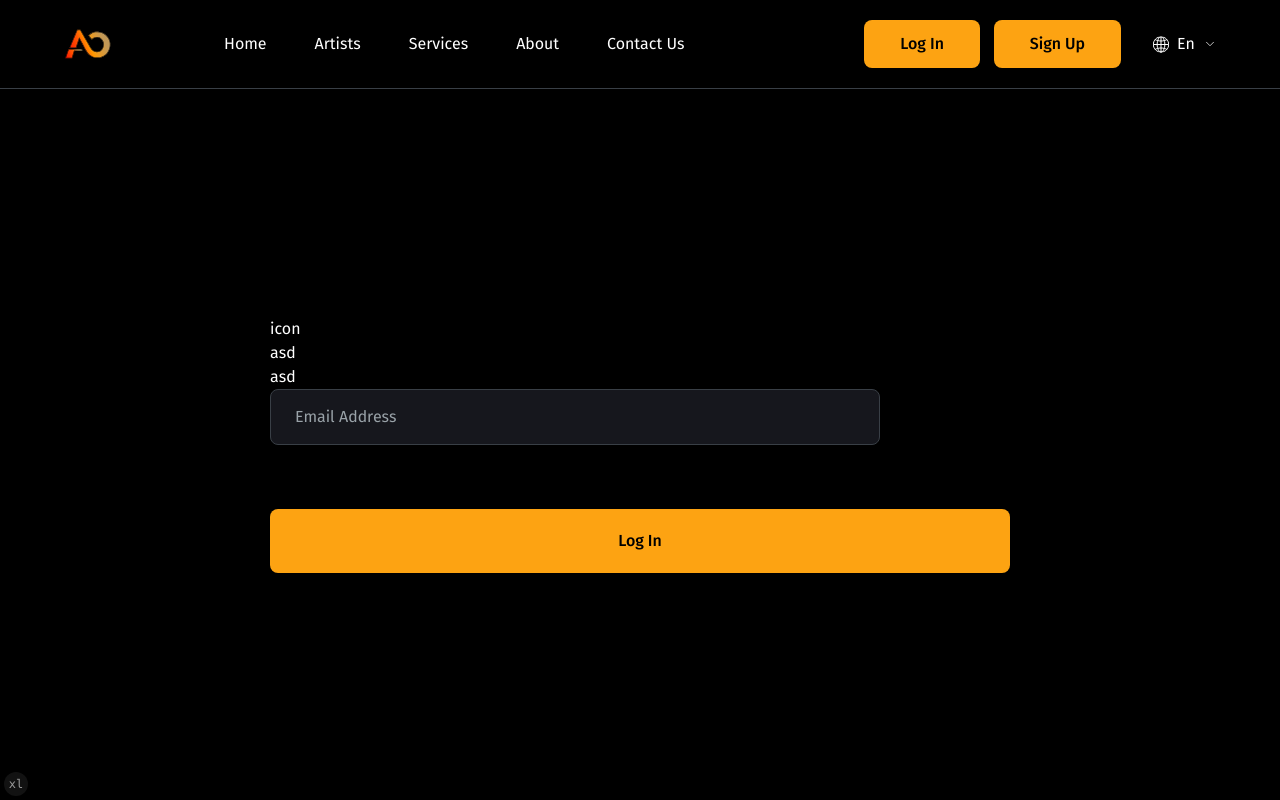
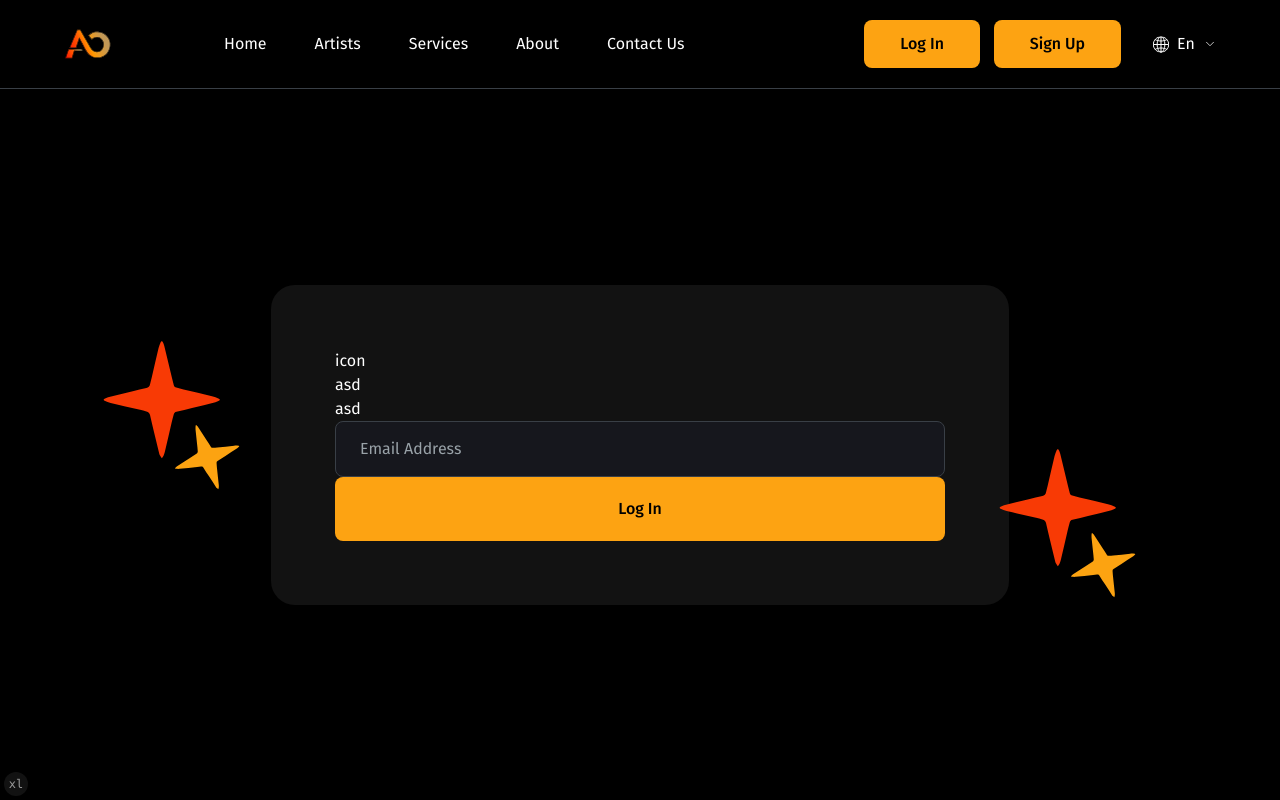
Before and after one commit to chubinaaa/artoa-FE, a Next.js app: page /forget-pass in a window 1280 px wide. Built offline with nearby package versions, Linux system fonts and the light colour scheme.

Commit message:
create forget password components

```diff
--- a/src/app/(auth)/sign-in/_components/sign-in-form.client.tsx
+++ b/src/app/(auth)/sign-in/_components/sign-in-form.client.tsx
@@ -18,7 +18,7 @@ export function SignInForm() {
         <Input placeholder="***************" type="password" />
         <Link
           className="-mt-0.5 self-end text-xs text-muted-foreground"
-          href="#"
+          href="/forget-pass"
         >
           Forget Password
         </Link>
--- a/src/components/auth/forget-pass/write-email.tsx
+++ b/src/components/auth/forget-pass/write-email.tsx
@@ -1,10 +1,11 @@
-import { Button, buttonVariants } from "@/components/ui/button";
+import { Button } from "@/components/ui/button";
 import { Input } from "@/components/ui/input";
-import { cn } from "@/lib/utils";
+import { AuthShell } from "../auth-shell";
 
 export default function WriteEmail() {
   return (
-    <div className="my-16 w-[868px] rounded-3xl bg-background p-[64px] max-lg:max-w-[720px] max-lg:p-6 max-md:w-[400px] max-[375px]:w-72">
+    <AuthShell>
+      <div className="flex flex-col">
         <div>icon</div>
         <p>asd</p>
         <p>asd</p>
@@ -13,14 +14,8 @@ export default function WriteEmail() {
           placeholder="Email Address"
           type="email"
         />
-      <Button
-        className={cn(
-          buttonVariants({ variant: "default" }),
-          "mt-16 h-16 w-[740px] p-0 max-lg:w-[670px] max-md:w-[340px] max-[375px]:w-60",
-        )}
-      >
-        Log In
-      </Button>
+        <Button size="lg">Log In</Button>
       </div>
+    </AuthShell>
   );
 }
```
Lines whose indentation alone changed are shown as unchanged.
